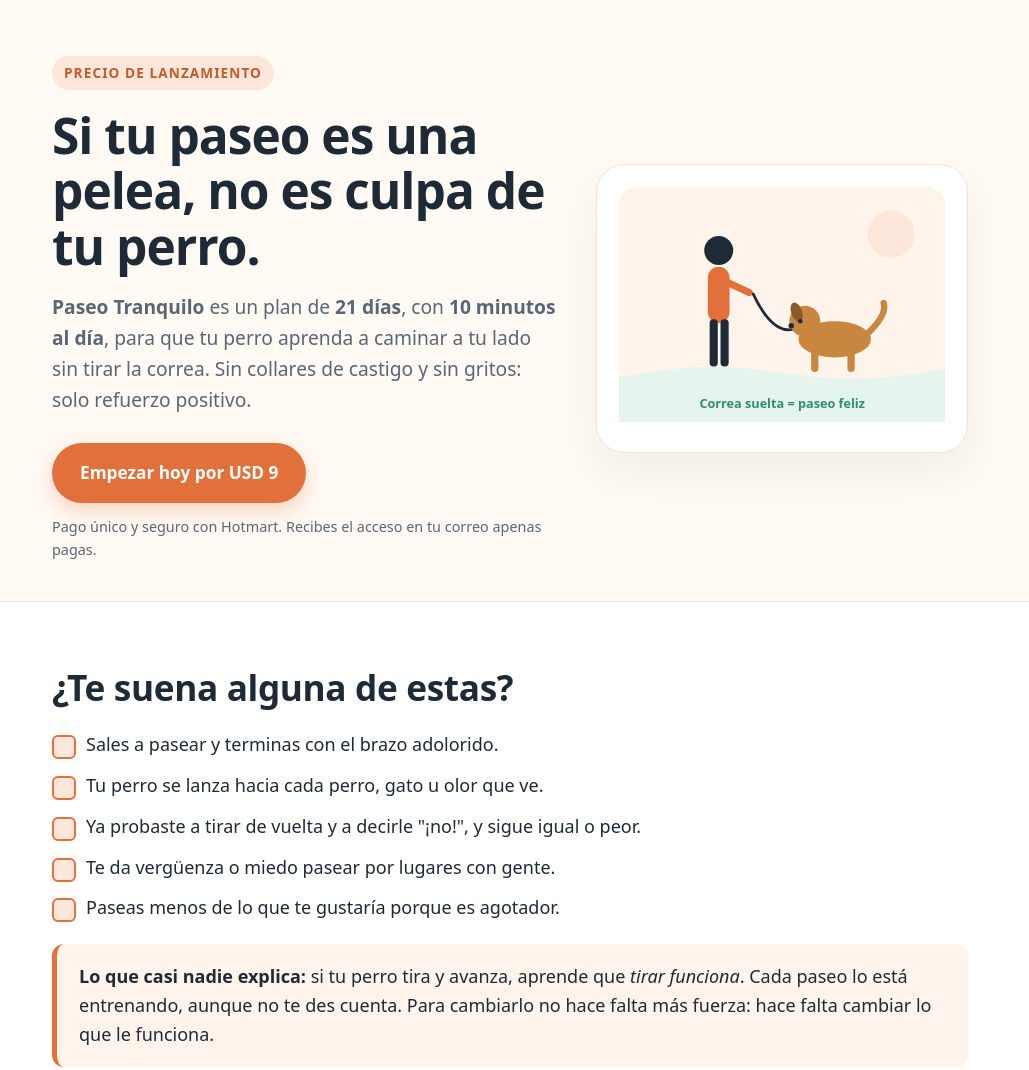
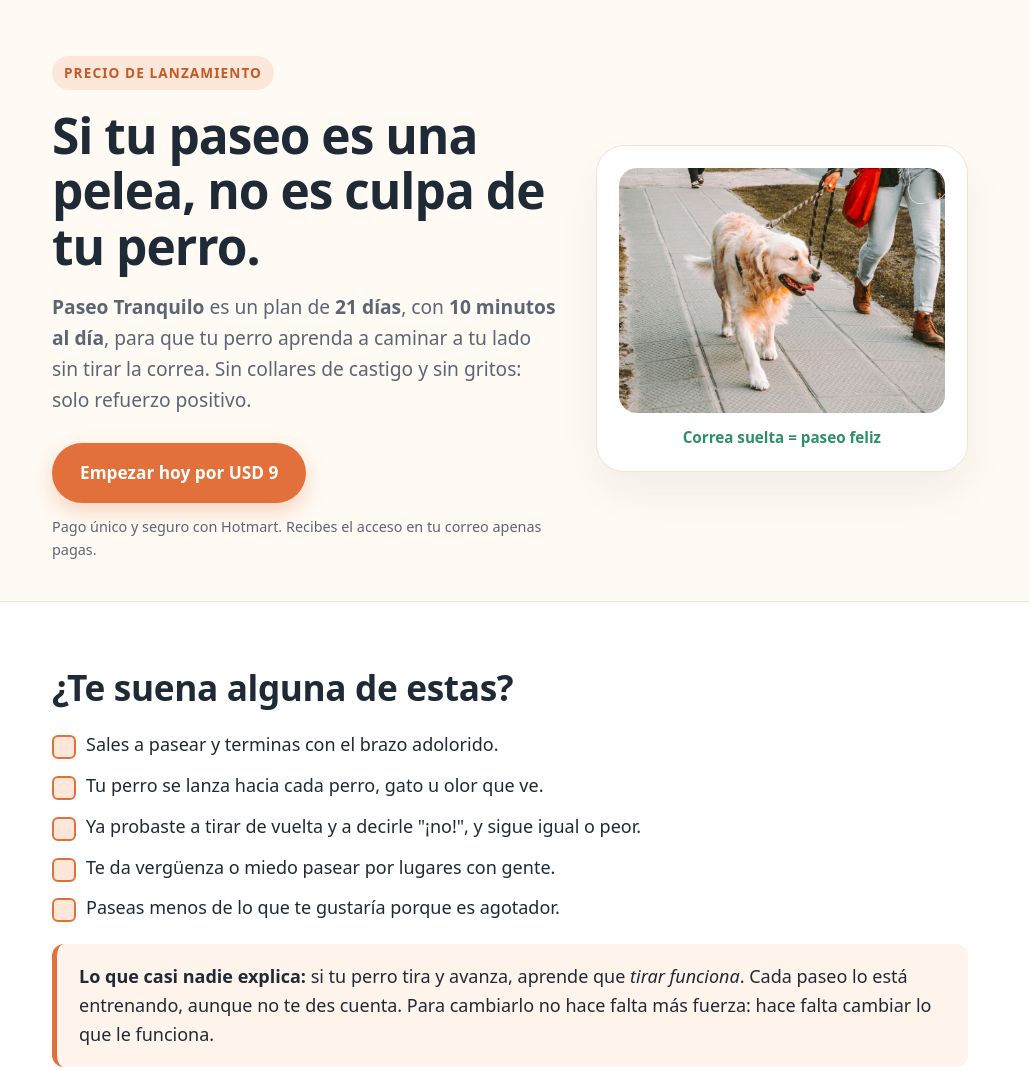
Before and after one commit to cgraniffo/portafolio, a plain HTML site: page paseo-tranquilo/index.html in a window 1280 px wide. Shown: the top 1070 px of the page, without its empty margins (130-1159 px from the left). Drawn offline with Linux system fonts and the light colour scheme.

Commit message:
Reemplazar ilustraciones del hero por fotos reales (Unsplash)
Cachorro: foto de Sergio Moreira; Paseo: foto de Andriyko Podilnyk.
El script de deploy ahora también publica imágenes.

Co-Authored-By: Claude Opus 5.5 <noreply@anthropic.com>
Claude-Session: https://claude.ai/code/session_01NKnoxN6yZ9BhkJDPSNh2Bd

```diff
--- a/paseo-tranquilo/index.html
+++ b/paseo-tranquilo/index.html
@@ -50,6 +50,8 @@
     .hero-grid{display:grid;grid-template-columns:1.15fr .85fr;gap:40px;align-items:center}
     .hero p.lead{font-size:1.2rem;margin:18px 0 28px}
     .hero-art{background:var(--card);border:1px solid var(--line);border-radius:28px;padding:22px;box-shadow:0 20px 40px rgba(31,42,55,.06)}
+    .hero-art img{display:block;width:100%;height:auto;aspect-ratio:4/3;object-fit:cover;border-radius:18px}
+    .hero-art .hero-cap{text-align:center;font-weight:700;font-size:.95rem;color:var(--green);margin-top:12px}
     @media (max-width:820px){.hero-grid{grid-template-columns:1fr}.hero{padding-top:32px}.hero-art{max-width:340px;margin:0 auto;padding:12px}}
 
     /* Pain */
@@ -111,31 +113,10 @@
         <a href="https://pay.hotmart.com/X108617647I" class="btn buy">Empezar hoy por USD 9</a>
         <p class="small" style="margin-top:12px">Pago único y seguro con Hotmart. Recibes el acceso en tu correo apenas pagas.</p>
       </div>
-      <div class="hero-art" aria-hidden="true">
+      <div class="hero-art">
         <!-- Ilustración simple: persona y perro paseando con la correa suelta -->
-        <svg viewBox="0 0 360 260" width="100%" role="img">
-          <rect x="0" y="0" width="360" height="260" rx="20" fill="#fff4ec"/>
-          <circle cx="300" cy="52" r="26" fill="#fde7da"/>
-          <path d="M0 210 Q90 190 180 205 T360 200 V260 H0Z" fill="#e6f4ee"/>
-          <!-- persona -->
-          <circle cx="110" cy="70" r="16" fill="#1f2a37"/>
-          <rect x="98" y="88" width="24" height="62" rx="12" fill="#e2703a"/>
-          <rect x="100" y="146" width="9" height="52" rx="4" fill="#1f2a37"/>
-          <rect x="112" y="146" width="9" height="52" rx="4" fill="#1f2a37"/>
-          <rect x="118" y="100" width="34" height="8" rx="4" fill="#e2703a" transform="rotate(25 118 100)"/>
-          <!-- correa suelta (curva en J) -->
-          <path d="M148 118 Q175 175 205 150" fill="none" stroke="#1f2a37" stroke-width="3" stroke-linecap="round"/>
-          <!-- perro -->
-          <ellipse cx="238" cy="168" rx="40" ry="20" fill="#c9863f"/>
-          <circle cx="205" cy="148" r="17" fill="#c9863f"/>
-          <ellipse cx="196" cy="138" rx="6" ry="11" fill="#8a5a2b" transform="rotate(-20 196 138)"/>
-          <circle cx="200" cy="148" r="2.5" fill="#1f2a37"/>
-          <circle cx="190" cy="153" r="3" fill="#1f2a37"/>
-          <rect x="212" y="180" width="8" height="24" rx="4" fill="#c9863f"/>
-          <rect x="252" y="180" width="8" height="24" rx="4" fill="#c9863f"/>
-          <path d="M276 160 Q296 140 292 128" fill="none" stroke="#c9863f" stroke-width="7" stroke-linecap="round"/>
-          <text x="180" y="244" text-anchor="middle" font-family="system-ui" font-size="14" font-weight="700" fill="#2f8f6a">Correa suelta = paseo feliz</text>
-        </svg>
+        <img src="hero.jpg" alt="Golden retriever paseando feliz junto a su dueña con la correa suelta" width="1000" height="696" fetchpriority="high">
+        <p class="hero-cap">Correa suelta = paseo feliz</p>
       </div>
     </div>
   </header>
```
Also changed, not shown: cachorro-tranquilo/index.html (+5 -21 lines), cachorro-tranquilo/hero.jpg (added), paseo-tranquilo/hero.jpg (added), 1 other file.
